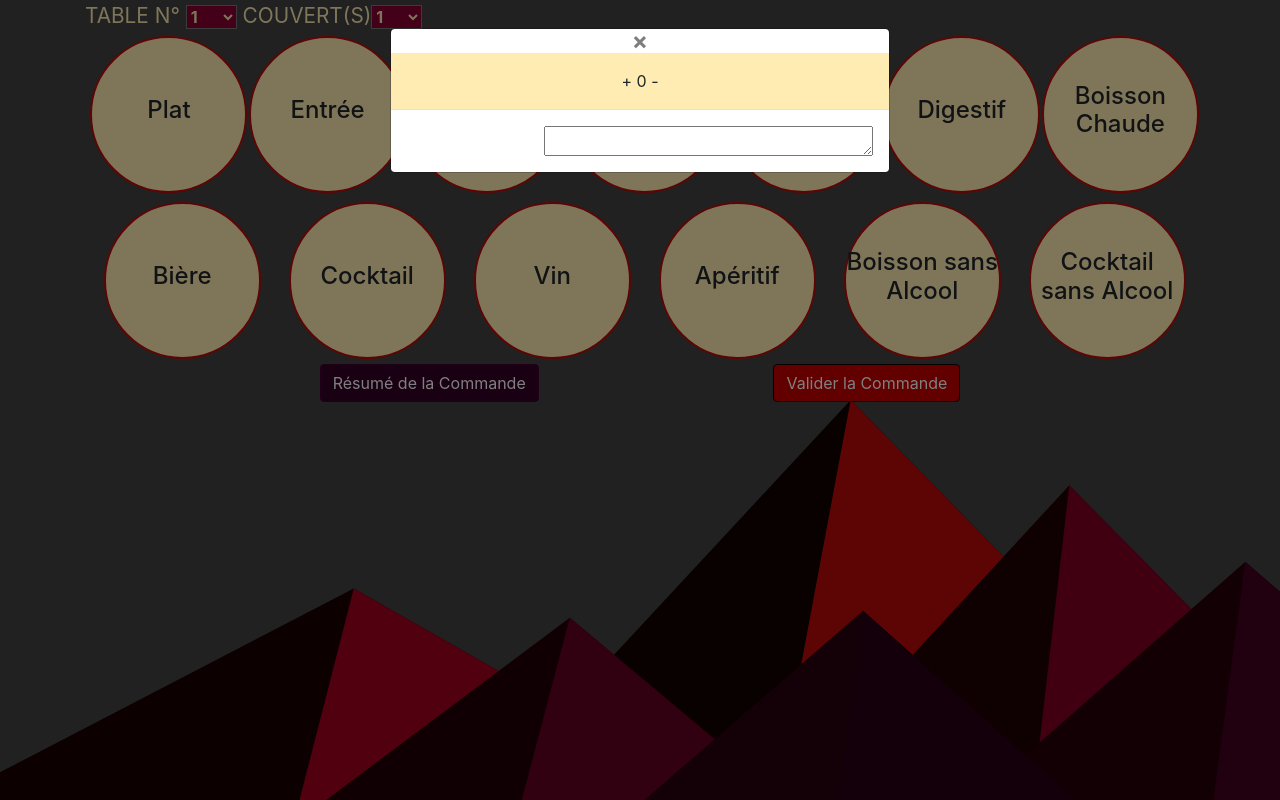
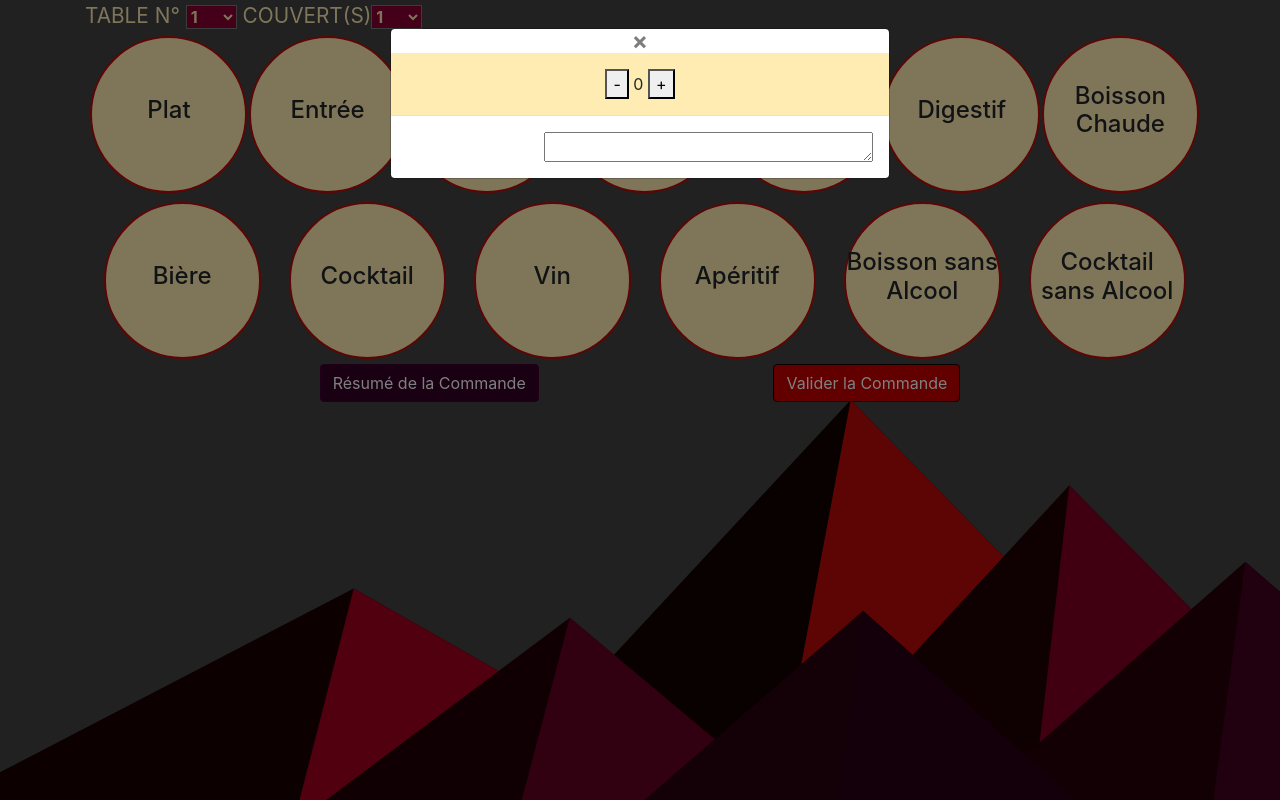
Before and after one commit to Gutsover/myamm-test, an Angular app: page /user in a window 1280 px wide. Both pictures are taken after a click on the element "Plat". Built offline with nearby package versions, Linux system fonts and the light colour scheme.

Commit message:
method click less() or more()

```diff
--- a/src/app/user/modal-card/modal-card.component.html
+++ b/src/app/user/modal-card/modal-card.component.html
@@ -36,11 +36,11 @@
 
 
         <div class="lessOrMore">
-          <a class="more"> + </a>
+          <button class="less" (click)="less()"> - </button>
 
-          <span>0</span>
+          <span> {{ numberMeal }} </span>
 
-          <a class="less"> - </a>
+          <button class="more" (click)="more()"> + </button>
         </div>
       </div>
 
--- a/src/app/user/modal-card/modal-card.component.ts
+++ b/src/app/user/modal-card/modal-card.component.ts
@@ -7,6 +7,8 @@ import { Component, Input, OnInit } from '@angular/core';
 })
 export class ModalCardComponent implements OnInit {
 
+  numberMeal: number = 0;
+
   @Input() foodType = [];
 
   constructor() { }
@@ -14,4 +16,14 @@ export class ModalCardComponent implements OnInit {
   ngOnInit() {
   }
 
+  more() {
+    this.numberMeal = this.numberMeal + 1;
+  }
+
+  less() {
+    if (this.numberMeal > 0) {
+      this.numberMeal = this.numberMeal - 1;
+    };
+  }
+
 }
```
